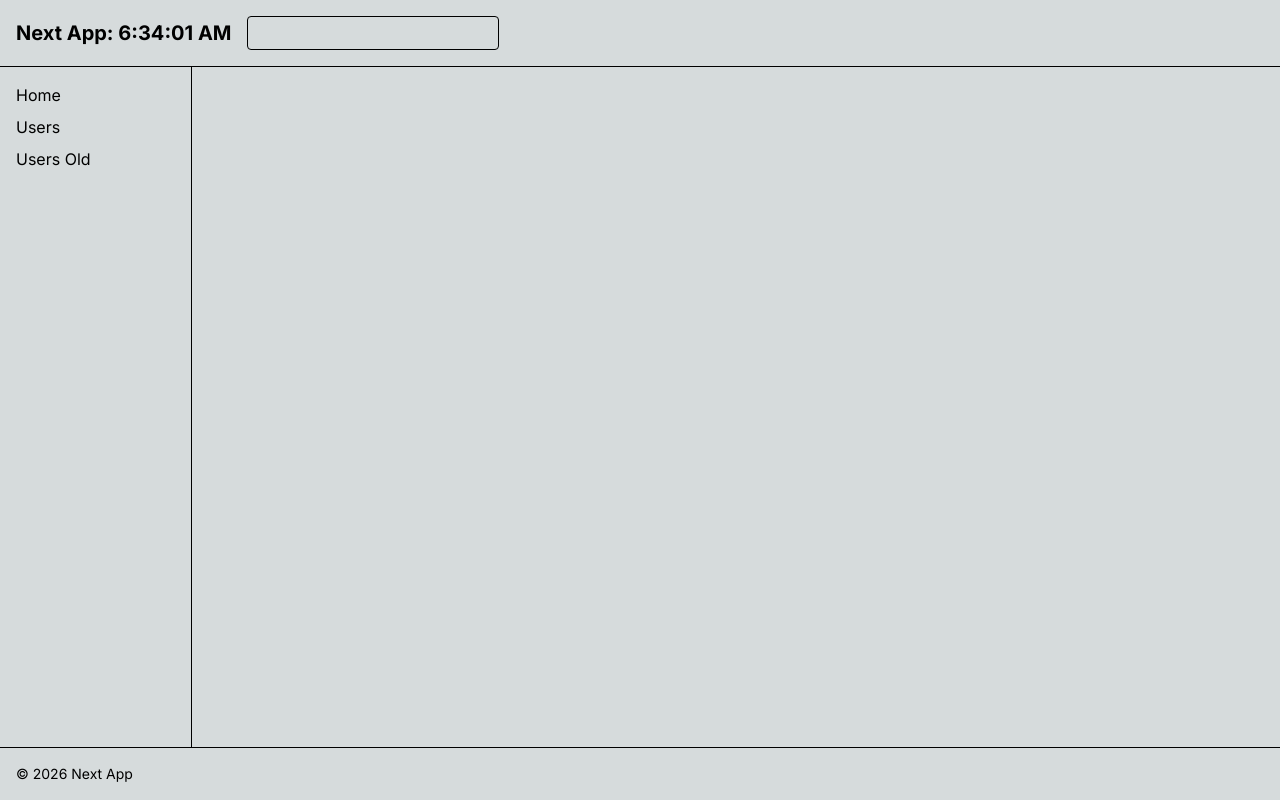
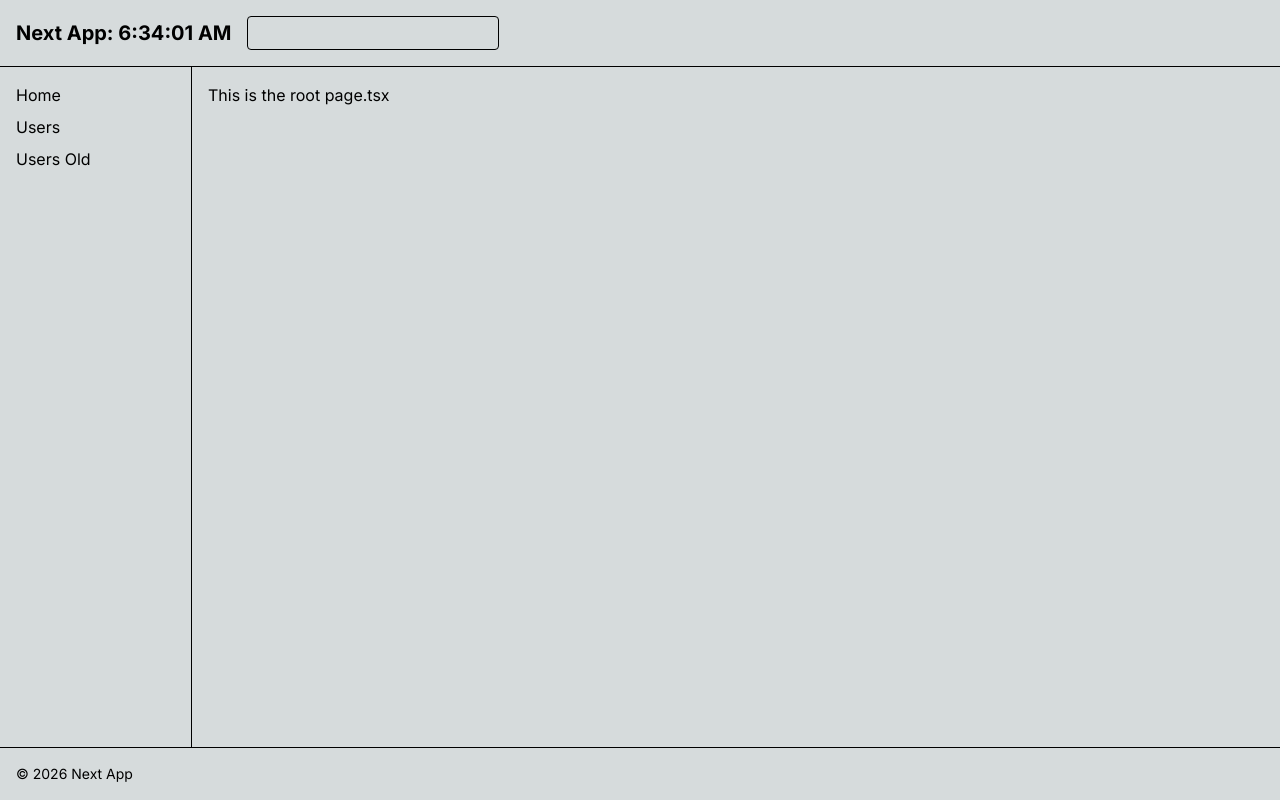
Before and after one commit to tamiya308/NextJsApp, a Next.js app: page / in a window 1280 px wide. Built offline with nearby package versions, Linux system fonts and the light colour scheme.

Commit message:
users list link updates

```diff
--- a/app/page.tsx
+++ b/app/page.tsx
@@ -1,3 +1,3 @@
 export default function Home() {
-  return <div></div>
+  return <div>This is the root page.tsx</div>
 }
--- a/app/users/page.tsx
+++ b/app/users/page.tsx
@@ -14,7 +14,7 @@ const UsersPage = async() => {
       <h1 className="pb-4">Users ({new Date().toLocaleTimeString()})</h1>
       <div className="max-h-96 overflow-y-auto border">
         <table className="w-full text-left">
-          <thead className="sticky top-0 bg-[rgb(var(--background-start-rgb))]">
+          <thead className="sticky top-0 z-10 bg-[rgb(var(--background-start-rgb))]">
             <tr className="border-b">
               <th className="px-2 py-1 pr-6">ID</th>
               <th className="py-1 pr-6">Name</th>
@@ -25,10 +25,11 @@ const UsersPage = async() => {
           </thead>
           <tbody>
             {students.map((student) => (
-              <tr key={`${student.StudentId}#${student.EnrolmentDate}`}>
+              <tr key={`${student.StudentId}#${student.EnrolmentDate}`} className="group relative hover:bg-gray-500/10">
                 <td className="px-2 py-1 pr-6">{student.StudentId}</td>
                 <td className="py-1 pr-6">
-                  <Link href={`/users/${student.StudentId}`} className="hover:underline">{student.FullName}</Link>
+                  {/* after: overlay stretches the link over the whole row (tr is relative) */}
+                  <Link href={`/users/${student.StudentId}`} className="group-hover:underline after:absolute after:inset-0">{student.FullName}</Link>
                 </td>
                 <td className="py-1 pr-6">{formatDate(student.DOB)}</td>
                 <td className="py-1 pr-6">{formatDate(student.EnrolmentDate)}</td>
```
